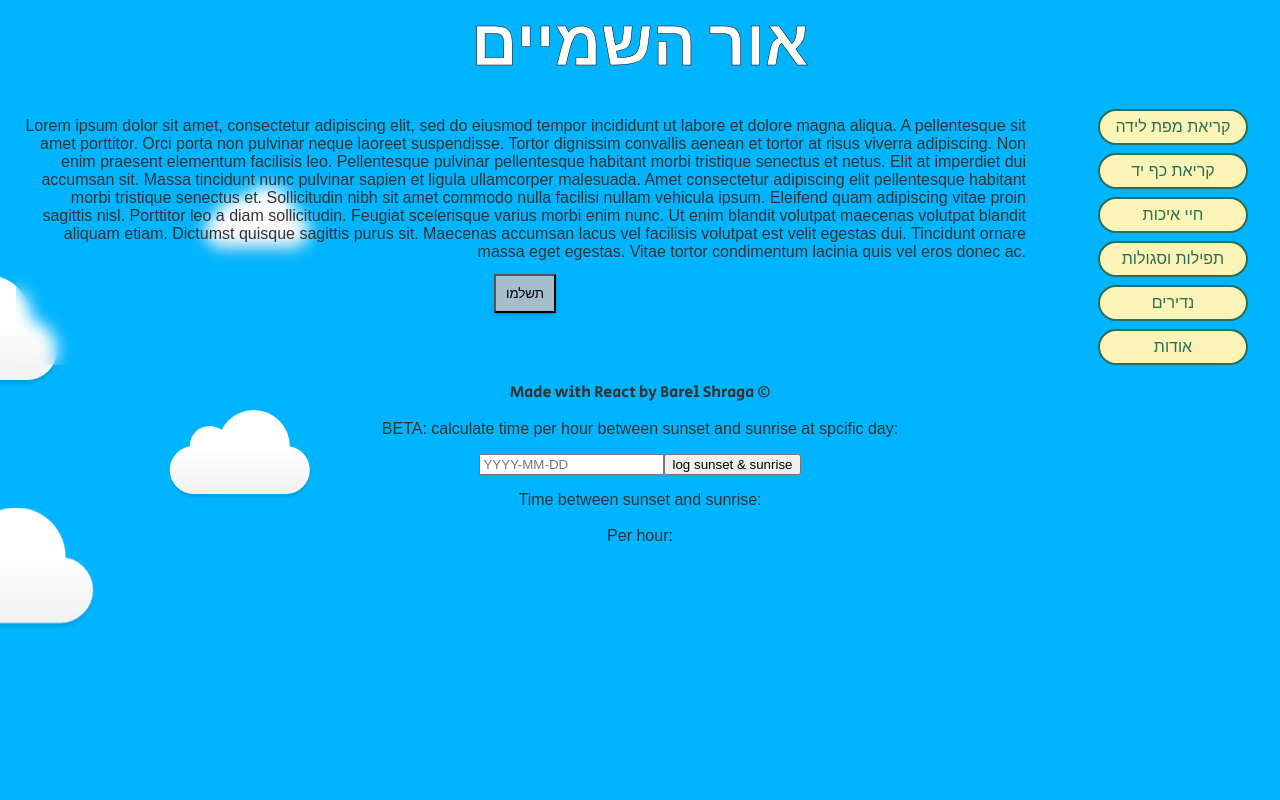
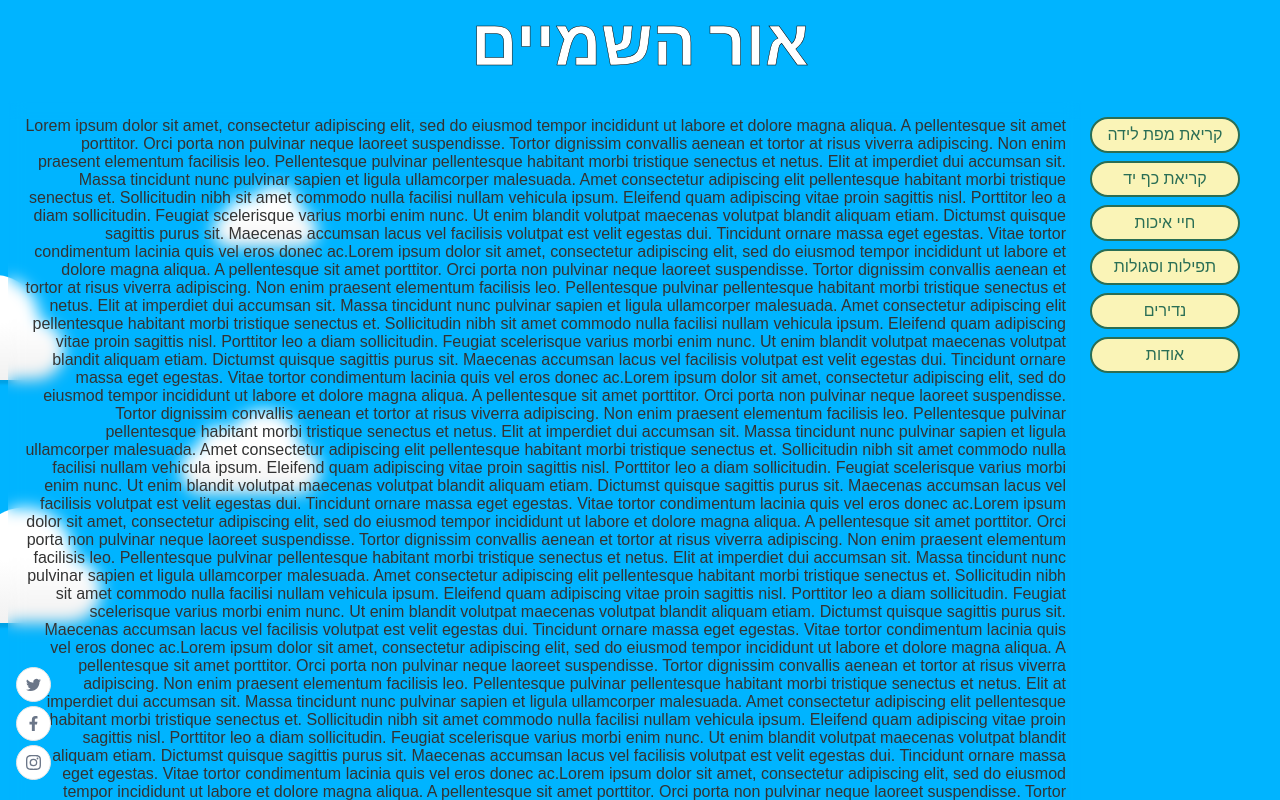
Before and after one commit to barel31/or-shamaim, a React (Create React App) app: page / in a window 1280 px wide. Shown: the top 800 px of the page. Built offline with nearby package versions, Linux system fonts and the light colour scheme; a web font is replaced by a local one.

Commit message:
Added social media and repsonsives fixed

```diff
--- a/src/App.jsx
+++ b/src/App.jsx
@@ -9,6 +9,7 @@ import './styles/buttons.css';
 import Content from './Components/Content';
 import NavBar from './Components/NavBar';
 import Calculator from './Components/Calculator';
+import SocialMedia from './Components/SocialMedia';
 
 const pages = [
     { route: 'birth', title: 'קריאת מפת לידה', content: ipsums[0] },
@@ -54,6 +55,7 @@ export default function App() {
             </div>
             <footer className='font'>Made with React by Barel Shraga ©</footer>
             <Calculator />
+            <SocialMedia />
         </div>
     );
 }
--- a/src/Components/Content.jsx
+++ b/src/Components/Content.jsx
@@ -4,7 +4,9 @@ export default function Content({ content }) {
     return (
         <div className='content'>
             <p className='content-paragraph'>{content}</p>
-            <button className='pay'>תשלמו</button>
+            <button type='button' className='btn-pay'>
+                תשלמו
+            </button>
         </div>
     );
 }
--- a/src/Components/NavBar.jsx
+++ b/src/Components/NavBar.jsx
@@ -9,7 +9,7 @@ export default function NavBar({ buttons, routes }) {
     const nav = useNavigate();
 
     return (
-        <div className='navbar-container'>
+        <div className='Navbar'>
             <nav className='navbar-desk'>
                 <ul>
                     {buttons.map((v, i) => (
--- /dev/null
+++ b/src/Components/SocialMedia.jsx
@@ -0,0 +1,21 @@
+import React from 'react';
+import { BsTwitter, BsInstagram } from 'react-icons/bs';
+import { FaFacebookF } from 'react-icons/fa';
+
+function SocialMedia() {
+    return (
+        <div className='app__social'>
+            <div>
+                <BsTwitter />
+            </div>
+            <div>
+                <FaFacebookF />
+            </div>
+            <div>
+                <BsInstagram />
+            </div>
+        </div>
+    );
+}
+
+export default SocialMedia;
--- a/src/styles/App.scss
+++ b/src/styles/App.scss
@@ -29,47 +29,36 @@ body {
     font-family: 'Secular One', sans-serif;
 }
 
-.pay {
+.btn-pay {
     position: relative;
     padding: 10px;
     margin: 1vw;
     box-shadow: rgba(50, 50, 93, 0.25) 0px 2px 5px -1px, rgba(0, 0, 0, 0.3) 0px 1px 3px -1px;
     background-color: #a5becc;
     cursor: pointer;
-}
 
-.pay:hover {
+    &:hover {
         box-shadow: rgba(50, 50, 93, 0.25) 0px 6px 12px -2px, rgba(0, 0, 0, 0.3) 0px 3px 7px -3px;
     }
 
-.pay:active {
+    &:active {
         box-shadow: rgba(6, 24, 44, 0.4) 0px 0px 0px 2px, rgba(6, 24, 44, 0.65) 0px 4px 6px -1px,
             rgba(255, 255, 255, 0.08) 0px 1px 0px inset;
+    }
 }
 
 .container {
     display: flex;
-    width: 100vw;
-}
-
-.navbar-desk {
-    width: min-content;
-    margin-right: 3vh;
-}
+    padding: 1vh;
 
     .content {
-    width: 80%;
-    text-align: center;
-    margin: 2vh;
-    padding: 1vh;
-
         backdrop-filter: blur(8px);
         -webkit-backdrop-filter: blur(8px);
-}
 
         .content-paragraph {
             text-align: right;
-    margin: auto;
+            padding: 0 1rem;
+        }
     }
 
     .nav-btn {
@@ -80,8 +69,13 @@ body {
         width: 150px;
     }
 
-.navbar-menu {
-    display: none;
+    .navbar-desk {
+        margin-right: 3vh;
+
+        ul {
+            padding: 0;
+        }
+    }
 }
 
 @media screen and (max-width: 900px) {
@@ -90,17 +84,18 @@ body {
     }
 
     .container {
-        margin: auto;
-        flex-direction: column-reverse;
+        flex-direction: column;
+        width: 100vw;
     }
 
     .content {
         margin: auto;
-    }
+        padding: 0 1rem;
+
         .content-paragraph {
             text-align: center;
-        margin: auto;
-        padding: 0;
+            width: 100%;
+        }
     }
 
     .nav-btn {
@@ -200,3 +195,53 @@ body {
         display: none;
     }
 }
+
+.app__social {
+    position: fixed;
+    bottom: 0;
+    left: 0;
+    padding: 1rem;
+
+    div {
+        width: 35px;
+        height: 35px;
+        border-radius: 50%;
+        background-color: var(--white-color);
+        border: 1px solid var(--lightGray-color);
+
+        display: flex;
+        justify-content: center;
+        align-items: center;
+
+        transition: all 0.3s ease-in-out;
+
+        margin: 0.25rem 0;
+
+        svg {
+            width: 15px;
+            height: 15px;
+            color: var(--gray-color);
+        }
+
+        &:hover {
+            background-color: var(--secondary-color);
+            border-color: var(--secondary-color);
+
+            svg {
+                color: var(--white-color);
+            }
+        }
+
+        @media screen and (min-width: 2000px) {
+            width: 70px;
+            height: 70px;
+
+            margin: 0.5rem 0;
+
+            svg {
+                width: 30px;
+                height: 30px;
+            }
+        }
+    }
+}
```
Also changed, not shown: src/Contents.js. Lines whose indentation alone changed are shown as unchanged.
